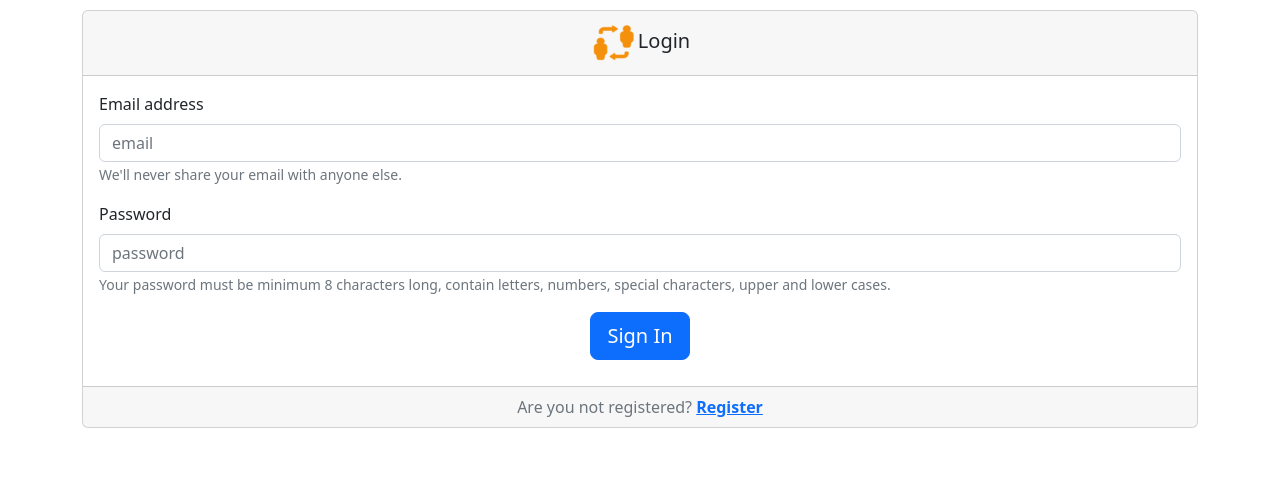
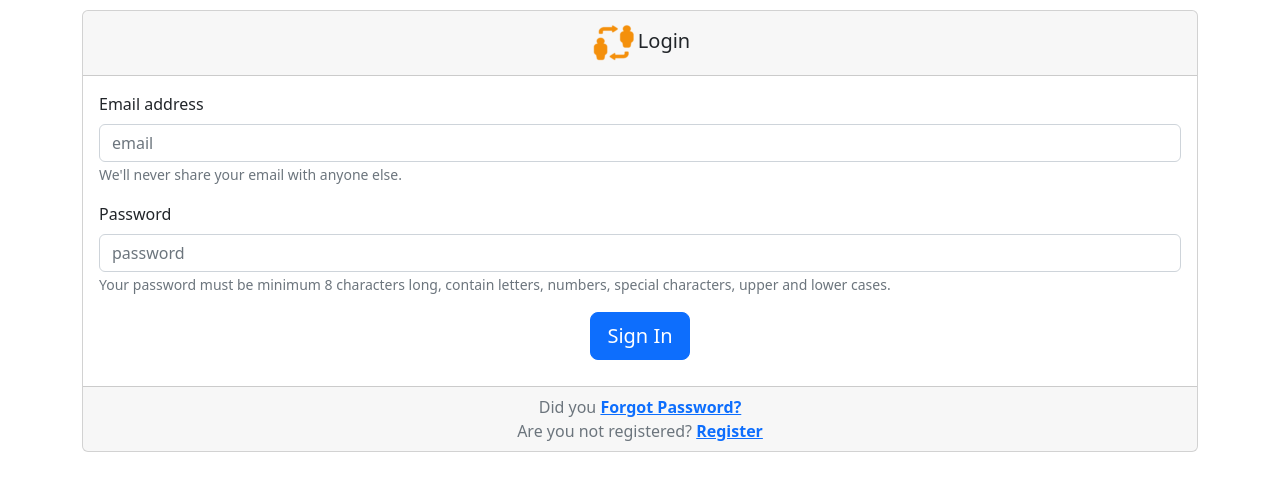
Before and after one commit to m1ner79/project-cc, a React (Create React App) app: page /login in a window 1280 px wide. Shown: the top 490 px of the page. Built offline with nearby package versions, Linux system fonts and the light colour scheme; no server answers.

Commit message:
add link to forgot password page

```diff
--- a/src/pages/Login.jsx
+++ b/src/pages/Login.jsx
@@ -27,7 +27,7 @@ const Login = () => {
     <Container className="form login">
       <Card>
         <Card.Header className="formCard text-center" as="h5">
-          <Image src="logo.png" rounded />
+          <Image src="/logo.png" rounded />
           Login
         </Card.Header>
         <Card.Body>
@@ -66,7 +66,7 @@ const Login = () => {
           {error && <div className="alert alert-danger" role="alert"><Form.Text className="text-muted"><b>Entered details need to be corrected. Try again.</b></Form.Text> </div> }
         </Card.Body>
         <Card.Footer className="text-muted text-center">
-          Are you not registered? <Link to="/register"><b>Register</b></Link>
+          Did you <Link to="/forgotpassword"><b>Forgot Password?</b></Link><br></br>Are you not registered? <Link to="/register"><b>Register</b></Link>
         </Card.Footer>
       </Card>
     </Container>
```
